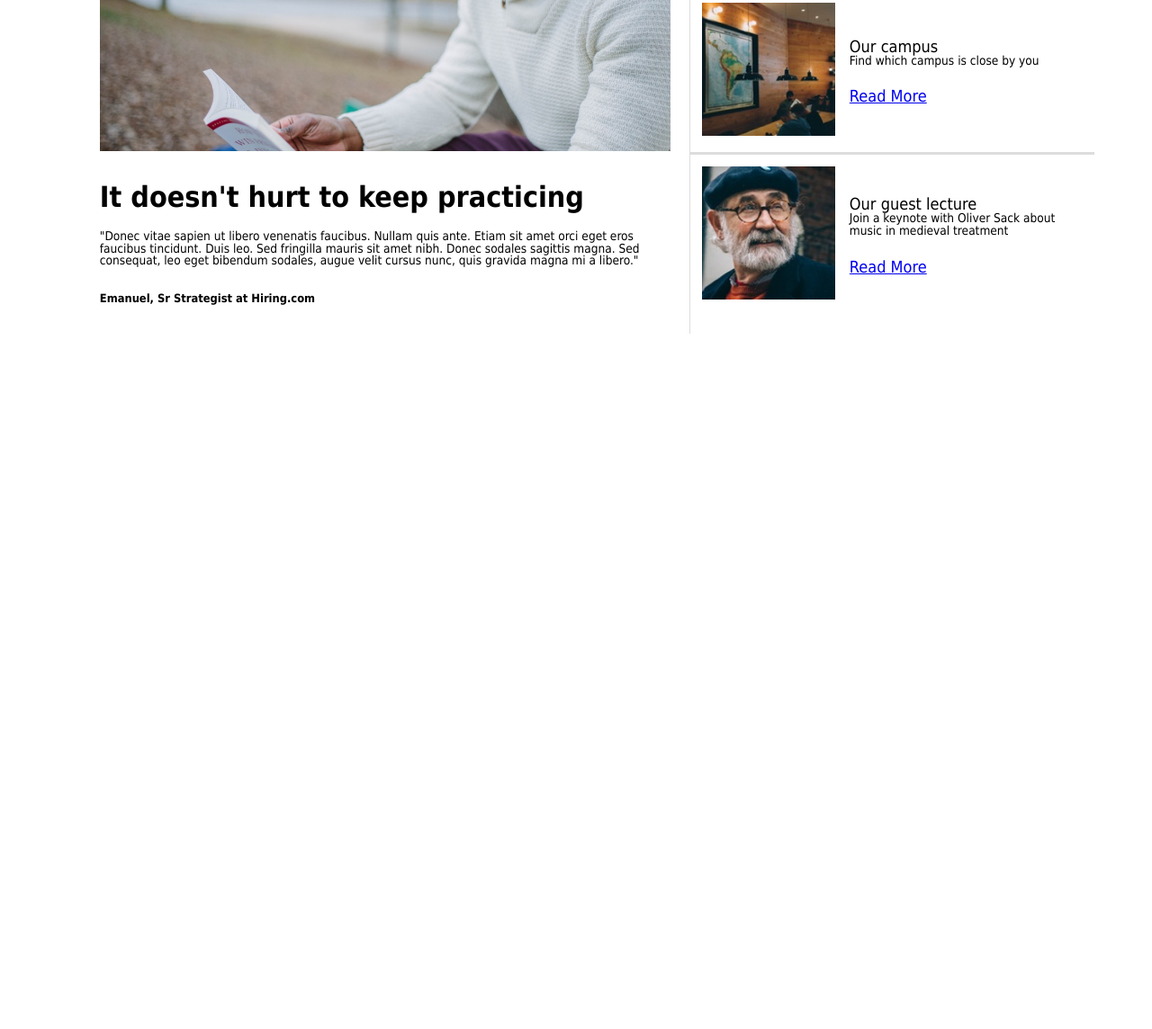
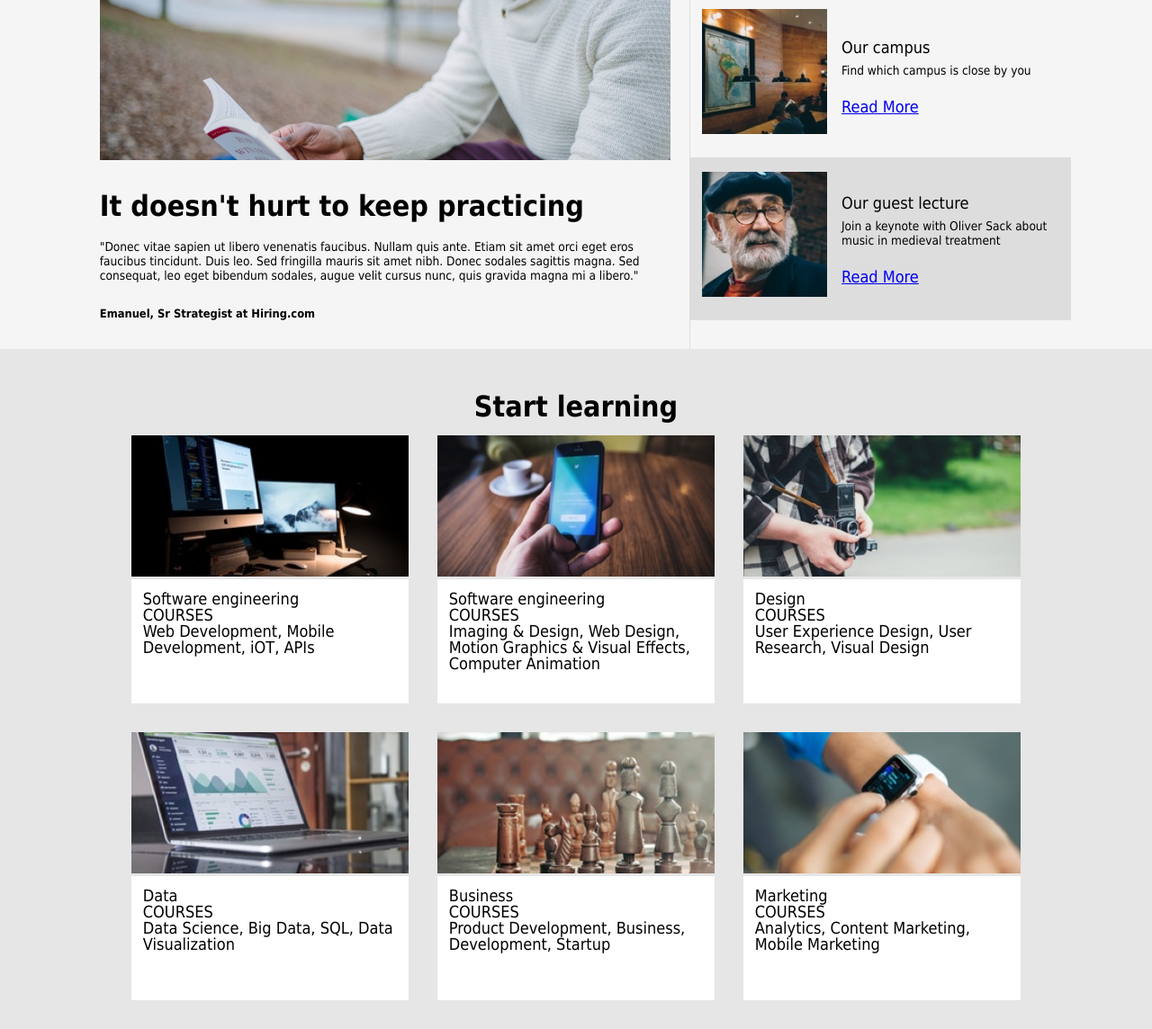
Before and after one commit to brenda-luz/Colmar, a plain HTML site: page index.html in a window 1280 px wide. Shown: the part 803-1947 px from the top of the page at 90% size. Before the commit the page ends 1174 px from the top, so only its background shows below. Drawn offline with Linux system fonts and the light colour scheme.

Commit message:
Add courses section

```diff
--- a/index.html
+++ b/index.html
@@ -78,7 +78,7 @@
             </div>
           </div>
 
-          <div class="flex article">
+          <div class="flex article" id="bottom">
             <div class="pic-container">
               <img class="desktop" src="./resources/img/information-guest-lecture.jpg" alt="Oliver Sack">
             </div>
@@ -92,5 +92,70 @@
       </div>
     </div>
 
+    <!-- COURSES -->
+    <div class="courses">
+      <div class="site-container">
+
+        <h1>Start learning</h1>
+        <div class="flex subjects">
+          <div class="box">
+            <img src="./resources/img/course-software.jpg" alt="">
+            <div class="course-text">
+              <h3>Software engineering</h3>
+              <p>COURSES</p>
+              <p>Web Development, Mobile Development, iOT, APIs</p>
+            </div>
+          </div>
+
+          <div class="box">
+            <img src="./resources/img/course-computer-art.jpg" alt="">
+            <div class="course-text">
+              <h3>Software engineering</h3>
+              <p>COURSES</p>
+              <p>Imaging & Design, Web Design, Motion Graphics & Visual Effects, Computer Animation</p>
+            </div>
+          </div>
+
+          <div class="box">
+            <img src="./resources/img/course-design.jpg" alt="">
+            <div class="course-text">
+              <h3>Design</h3>
+              <p>COURSES</p>
+              <p>User Experience Design, User Research, Visual Design</p>
+            </div>
+          </div>
+
+          <div class="box">
+            <img src="./resources/img/course-data.jpg" alt="">
+            <div class="course-text">
+              <h3>Data</h3>
+              <p>COURSES</p>
+              <p>Data Science, Big Data, SQL, Data Visualization</p>
+            </div>
+          </div>
+
+          <div class="box">
+            <img src="./resources/img/course-business.jpg" alt="">
+            <div class="course-text">
+              <h3>Business</h3>
+              <p>COURSES</p>
+              <p>Product Development, Business, Development, Startup</p>
+            </div>
+          </div>
+
+          <div class="box">
+            <img src="./resources/img/course-marketing.jpg" alt="">
+            <div class="course-text">
+              <h3>Marketing</h3>
+              <p>COURSES</p>
+              <p>Analytics, Content Marketing, Mobile Marketing</p>
+            </div>
+          </div>
+
+        </div>
+
+      </div>
+    </div>
+
   </body>
 </html>
--- a/resources/css/style.css
+++ b/resources/css/style.css
@@ -30,9 +30,10 @@ strong {
 
 .right {
   width: 40%;
-  padding: 1.2rem 0;
+  padding: 1.2rem 0 2rem 0;
   flex-flow: column;
 }
+
 
 /* HEADER */
 header {
@@ -80,7 +81,7 @@ nav li {
   flex-flow: column;
   justify-content: center;
   padding: 1.3rem;
-  width: 38%;
+  width: 36%;
 }
 
 .banner h1 {
@@ -104,7 +105,7 @@ nav li {
 /* INFO */
 .info {
   width: 100%;
-  background: #fff;
+  background: #f5f5f5;
 }
 
 .info h1 {
@@ -116,6 +117,11 @@ nav li {
 .info p {
   font-size: 0.85rem;
   margin-bottom: 1.5rem;
+  line-height: 1rem;
+}
+
+.info h3 {
+  margin-bottom: 0.5rem;
 }
 
 .quote-name {
@@ -130,12 +136,16 @@ nav li {
 .article {
   height: 33%;
   padding: 0.8rem;
-  width: 100%;
+  width: 94%;
 }
 
 #middle {
   border-top: 3px solid #ddd;
   border-bottom: 3px solid #ddd;
+}
+
+#bottom {
+  background: #ddd;
 }
 
 .pic-container {
@@ -150,6 +160,46 @@ nav li {
   width: 60%;
   flex-flow: column;
   justify-content: center;
-  padding-left: 1rem;
+  margin-left: 1rem;
+}
+
+.info-link {
 
 }
+
+
+/* courses */
+.courses {
+  width: 100%;
+  background: #e6e6e6;
+  padding: 1rem 0;
+}
+
+.courses h1 {
+  font-size: 2rem;
+  padding-top: 2rem;
+  font-weight: bold;
+  text-align: center;
+}
+
+.subjects {
+  flex-wrap: wrap;
+  justify-content: center;
+
+}
+
+.box {
+  margin: 1rem;
+  width: 28%;
+  min-width: 16rem;
+}
+
+.box img {
+  width: 100%;
+}
+
+.course-text {
+  padding: 0.8rem;
+  background: #fff;
+  height: 7rem;
+}
```
